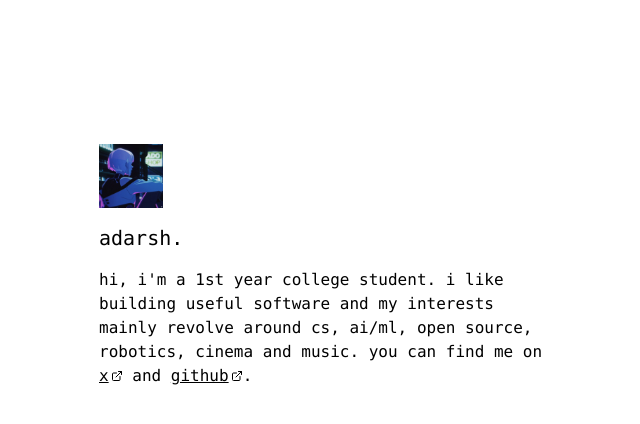
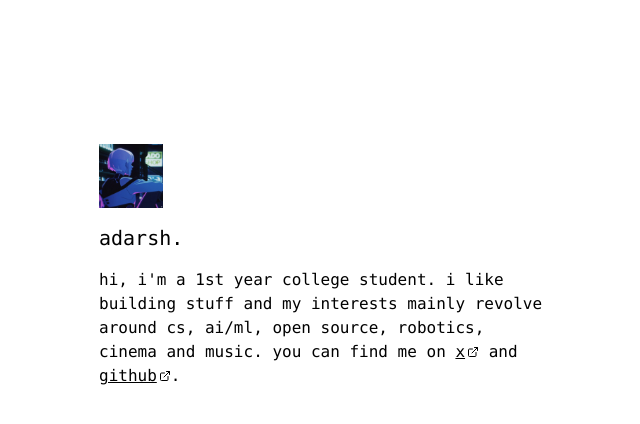
Before and after one commit to axdrsh/www, a Next.js app: page / in a window 1280 px wide. Shown: the top 424 px of the page, without its empty margins (317-957 px from the left). Built offline with nearby package versions, Linux system fonts and the light colour scheme.

Commit message:
Update page.tsx

```diff
--- a/src/app/page.tsx
+++ b/src/app/page.tsx
@@ -16,7 +16,7 @@ export default function Page() {
       <h1 className="text-xl">adarsh.</h1>
 
       <p>
-        hi, i'm a 1st year college student. i like building useful software and
+        hi, i'm a 1st year college student. i like building stuff and
         my interests mainly revolve around cs, ai/ml, open source, robotics, cinema and music. you can find me on{" "}
         <a
           href="https://x.com/axdrsh"
```
